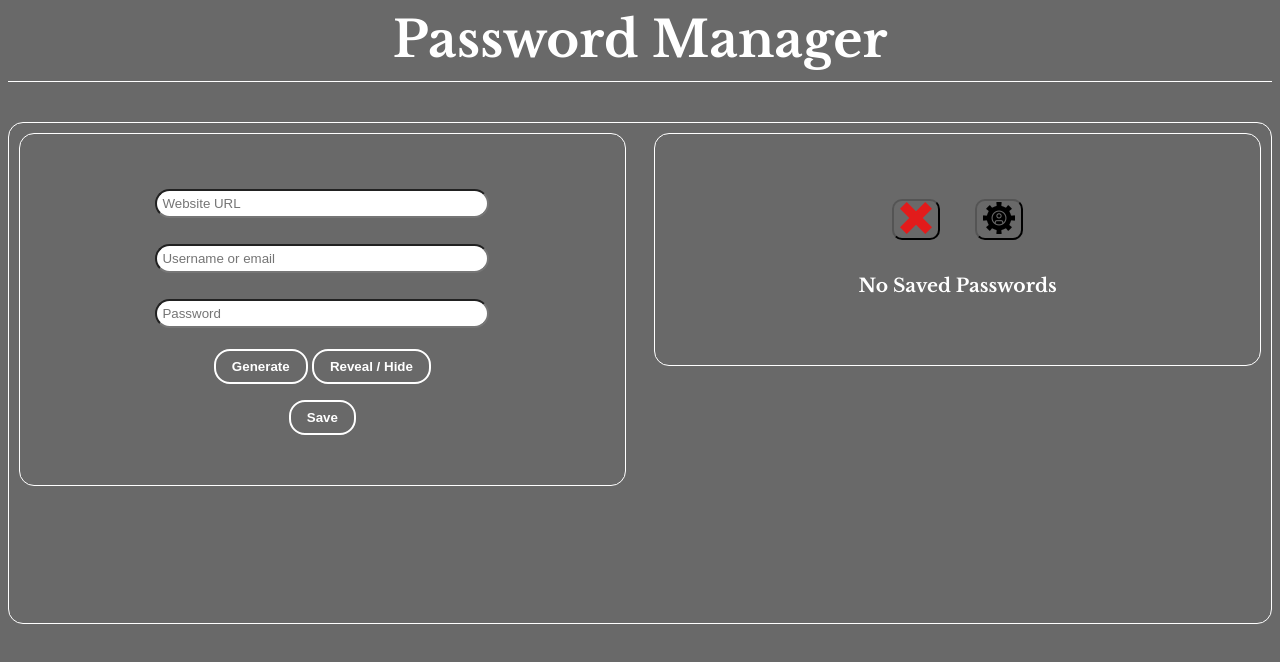
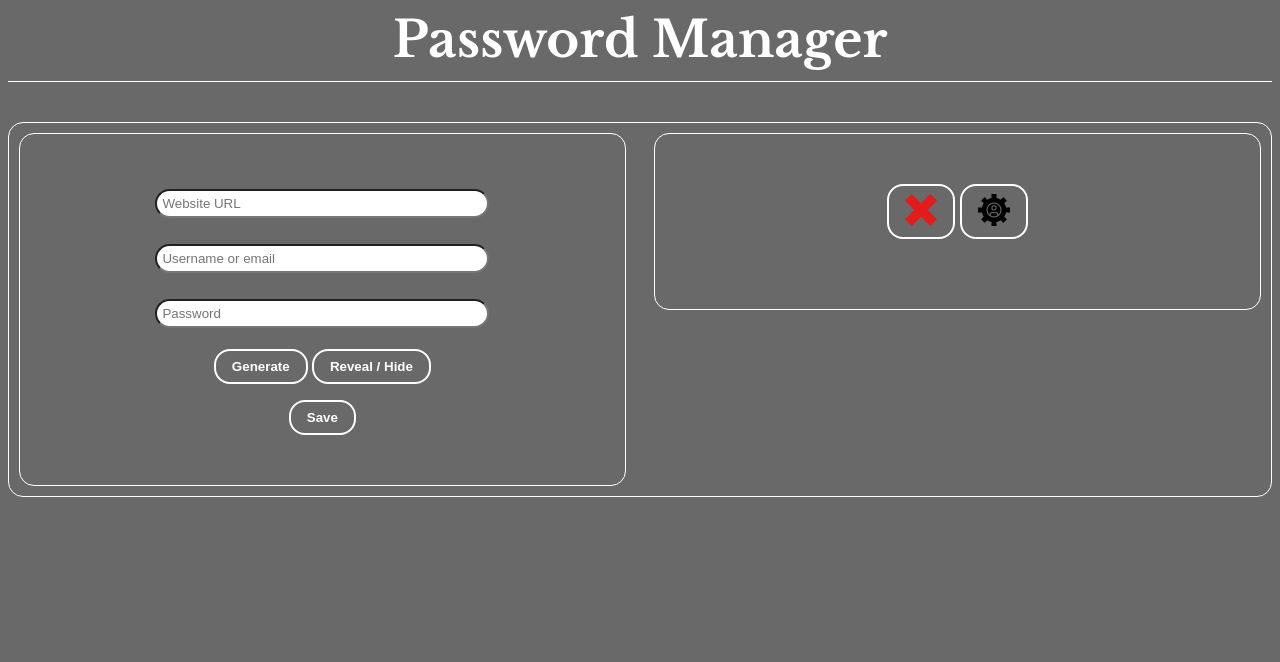
Before and after one commit to AbdHussein/passwordManager, a plain HTML site: page index.html in a window 1280 px wide. Both pictures are taken after typing "Sample", "name@example.com", "Sample123" into the empty fields and a click on the button "Save". Drawn offline with nearby package versions, Linux system fonts and the light colour scheme.

Commit message:
Second commit

```diff
--- a/index.html
+++ b/index.html
@@ -13,7 +13,7 @@
         <br>
         <div class="mainDiv" id='main'>
             <div class="passwordDiv">
-                <div id="passwordAddForm" class="form">
+                <div id="passwordAddForm" class="password">
                     <div>
                         <input type="text" id="website" placeholder="Website URL" class="input">
                     </div>
@@ -35,10 +35,11 @@
             </div>
             <div class="displayDiv" id='display'>
                 <div id='buttons'>
-                    <button id='delete' class="img"><img src="img/delete.png"></img></button>
-                    <button  id='Edit' class="img"><img src="img/Edit.png"></img></button>
+                    <button id='delete' class="btn"><img src="img/delete.png" alt="delete"></button>
+                    <button  id='Edit' class="btn"><img src="img/Edit.png" alt="Edit"></button>
                 </div>
                 <h3 style="color: white; " id='noPasswords'>No Saved Passwords</h3>
+                <br>
             </div>
         </div>
         <script src="https://code.jquery.com/jquery-3.5.1.min.js"
--- a/script.js
+++ b/script.js
@@ -4,7 +4,7 @@ var password = document.getElementById('password');
 var generatePass = document.getElementById('generatePassword');
 var reveal = document.getElementById('reveal');
 var save = document.getElementById('save');
-
+//--------------------
 var data = [];
 var newData = function(url,user,pass){
     return{
@@ -25,17 +25,24 @@ reveal.onclick = function(){
         password.setAttribute('type','text');
     }
 }
+function append(item){
+    if(!document.getElementById('noPasswords').hasAttribute('hidden')){
+        document.getElementById('noPasswords').setAttribute('hidden');
+    }
+    var div = document.createElement('DIV');
+    //TODO create a new <div> for each new element that contains website, email and password.
+    document.getElementById('display').appendChild(div);
+}
+save.onclick = function(){
 
-save.onclick = function(){
     data.push(newData(website.value,username.value,password.value));
     console.log(data);
     website.value = '';
     username.value = '';
     password.value  = '';
+    append(data[data.length-1]);
 }
 //----------------------
-
-
 function arrayFromLowToHigh(low, high) {
     var array = []
     for (var i = low; i <= high; i++) {
--- a/style.css
+++ b/style.css
@@ -32,11 +32,12 @@ body{
     background-color: white
 }
 .mainDiv{
-    height: 500px;
+    min-height: 370px;
     border-style: solid;
     border-color: white;
     border-width: 1px;
     border-radius: 15px;
+    overflow: hidden;
 }
 .passwordDiv{
     text-align: center;
@@ -50,7 +51,7 @@ body{
     float: left;
 }
 
-.form {
+.password {
     display: grid;
     grid-template-columns: auto ;
     row-gap: 1rem;
@@ -58,11 +59,20 @@ body{
     justify-content: center;
     align-items: center;
   }
-.img{
-    background-color: dimgray;
-    margin: 15px;
-    border-radius: 10px;
-}
+  .item{
+        min-height: 100px;
+        margin: 15px;
+        border-style: solid;
+        border-color: white;
+        border-width: 1px;
+        border-radius: 15px;
+        overflow: hidden;
+  }
+  .span{
+      margin: 5px;
+      text-align: center;
+      vertical-align: middle;
+  }
 .btn {
     grid-column: span 2;
     background-color: transparent;
```
